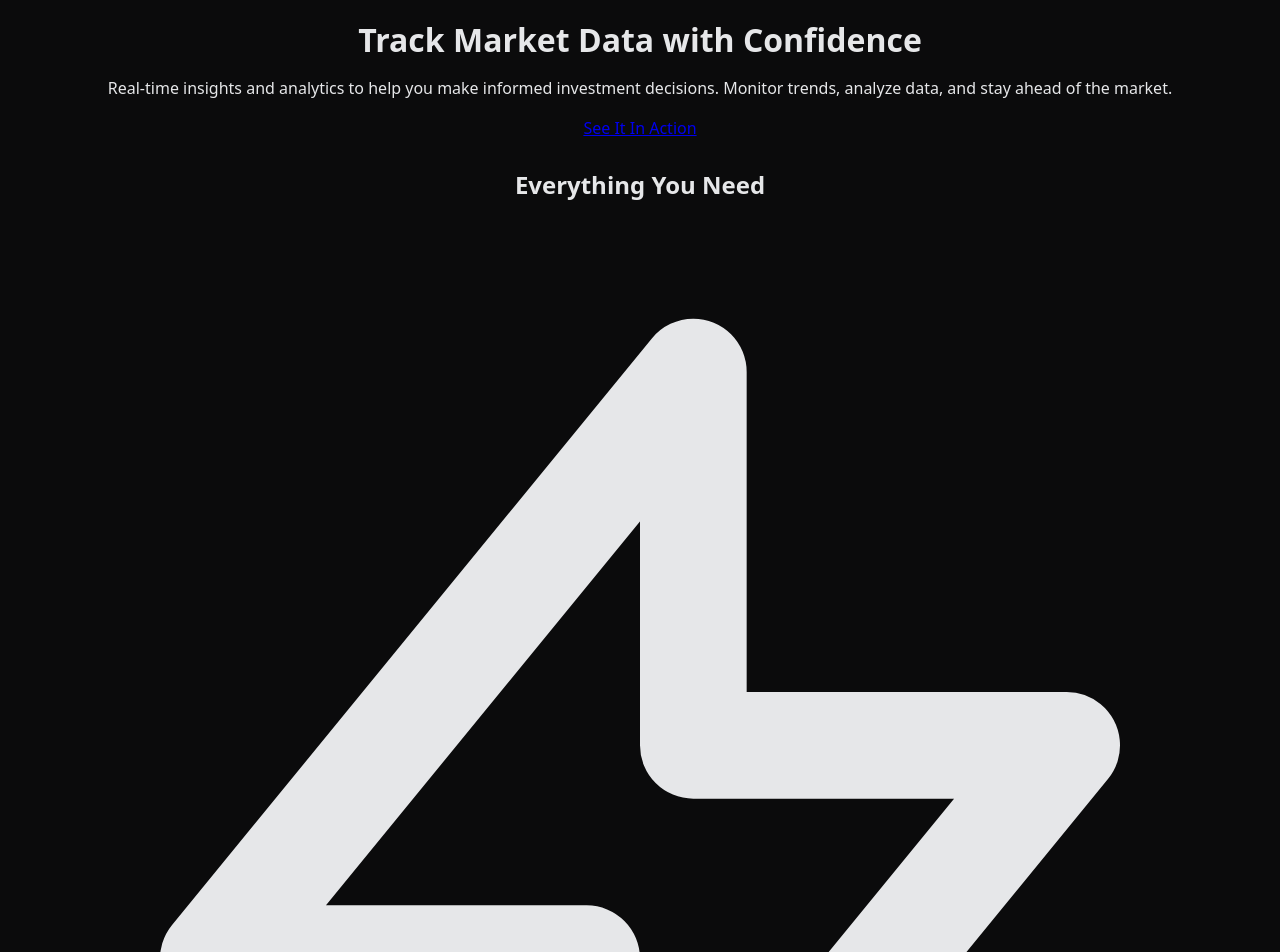
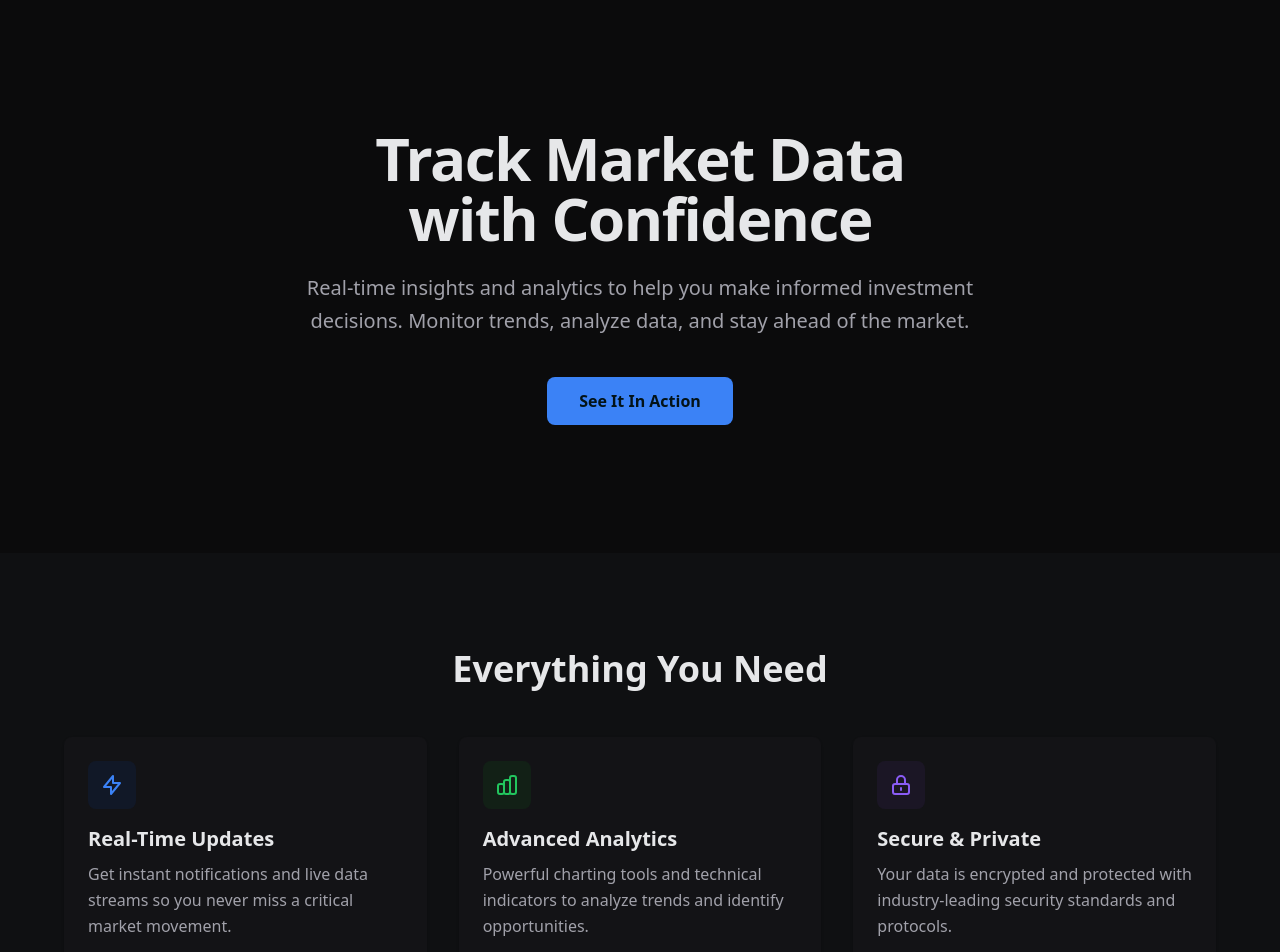
Before and after one commit to workingpleasewait/hayekian-site, a Next.js app: page / in a window 1280 px wide. Shown: the top 952 px of the page. Built offline with nearby package versions, Linux system fonts and the light colour scheme.

Commit message:
feat(tokens): switch landing to semantic tokens; add Tailwind v4 @theme tokens and base; keep minimal deps

```diff
--- a/app/globals.css
+++ b/app/globals.css
@@ -1,62 +1,12 @@
-@tailwind base;
-@tailwind components;
-@tailwind utilities;
-
+@import "tailwindcss";
 @import "./styles/tokens.css";
 
-/* Custom styles leveraging tokens */
+/* Base typography stack */
 html, body {
   padding: 0;
   margin: 0;
   font-family: ui-sans-serif, system-ui, -apple-system, Segoe UI, Roboto, Helvetica, Arial, "Apple Color Emoji", "Segoe UI Emoji";
 }
 
+/* Ensure main is block for SSR */
 main { display: block; }
-
-.container {
-  max-width: 72ch;
-  margin: 0 auto;
-  padding: 2rem 1rem;
-}
-
-h1, h2, h3 { line-height: 1.2; }
-
-h1 { font-size: 2rem; margin-bottom: 0.5rem; }
-h2 { font-size: 1.5rem; margin: 2rem 0 0.75rem; }
-h3 { font-size: 1.125rem; margin: 0.5rem 0; }
-
-p { line-height: 1.6; color: var(--fg); }
-small { color: var(--muted); }
-
-.cards {
-  display: grid;
-  grid-template-columns: repeat(auto-fit, minmax(200px, 1fr));
-  gap: 1rem;
-}
-.card {
-  background: color-mix(in oklab, var(--surface) calc(100% * var(--contrast)), transparent);
-  border: 1px solid rgba(255,255,255,0.08);
-  border-radius: var(--radius);
-  padding: 1rem;
-}
-
-.cta {
-  display: inline-block;
-  background: var(--brand);
-  color: #031318;
-  text-decoration: none;
-  padding: 0.6rem 0.9rem;
-  border-radius: calc(var(--radius) - .25rem);
-}
-
-.proof { display: grid; gap: 1rem; }
-.proof figure { margin: 0; }
-.proof img {
-  width: 100%; height: auto; display: block;
-  border: 1px solid rgba(255,255,255,0.1);
-  background: #fff;
-}
-.figcaption { color: var(--muted); }
-
-.footer { border-top: 1px solid rgba(255,255,255,0.08); margin-top: 2rem; }
-.disclaimer { font-size: 0.9rem; color: var(--muted); }
--- a/app/page.tsx
+++ b/app/page.tsx
@@ -1,20 +1,20 @@
 export default function Page() {
   return (
-    <div className="min-h-screen bg-white text-gray-900">
+    <div className="min-h-screen bg-background text-foreground">
       {/* Hero Section */}
       <header className="px-4 py-16 md:py-24 lg:py-32">
         <div className="mx-auto max-w-4xl text-center">
           <h1 className="text-balance text-4xl font-bold tracking-tight md:text-5xl lg:text-6xl">
             Track Market Data with Confidence
           </h1>
-          <p className="mx-auto mt-6 max-w-2xl text-pretty text-lg leading-relaxed text-gray-600 md:text-xl">
+          <p className="mx-auto mt-6 max-w-2xl text-pretty text-lg leading-relaxed text-muted-foreground md:text-xl">
             Real-time insights and analytics to help you make informed investment decisions. Monitor trends, analyze
             data, and stay ahead of the market.
           </p>
           <div className="mt-10">
             <a
               href="#proof"
-              className="inline-block rounded-lg bg-blue-600 px-8 py-3 text-base font-semibold text-white transition hover:bg-blue-700 focus:outline-none focus:ring-2 focus:ring-blue-600 focus:ring-offset-2"
+              className="inline-block rounded-lg bg-primary-cta px-8 py-3 text-base font-semibold text-primary-foreground transition hover:bg-primary-cta-hover focus:outline-none focus:ring-2 focus:ring-primary-cta focus:ring-offset-2"
             >
               See It In Action
             </a>
@@ -23,16 +23,16 @@ export default function Page() {
       </header>
 
       {/* Features Section */}
-      <section className="bg-gray-50 px-4 py-16 md:py-24" aria-labelledby="features-heading">
+      <section className="bg-muted px-4 py-16 md:py-24" aria-labelledby="features-heading">
         <div className="mx-auto max-w-6xl">
           <h2 id="features-heading" className="text-balance text-center text-3xl font-bold md:text-4xl">
             Everything You Need
           </h2>
           <div className="mt-12 grid gap-8 md:grid-cols-3">
-            <article className="rounded-lg bg-white p-6 shadow-sm">
-              <div className="flex h-12 w-12 items-center justify-center rounded-lg bg-blue-100">
+            <article className="rounded-lg bg-card p-6 shadow-sm">
+              <div className="flex h-12 w-12 items-center justify-center rounded-lg bg-feature-1-bg">
                 <svg
-                  className="h-6 w-6 text-blue-600"
+                  className="h-6 w-6 text-feature-1"
                   fill="none"
                   viewBox="0 0 24 24"
                   stroke="currentColor"
@@ -42,15 +42,15 @@ export default function Page() {
                 </svg>
               </div>
               <h3 className="mt-4 text-xl font-semibold">Real-Time Updates</h3>
-              <p className="mt-2 leading-relaxed text-gray-600">
+              <p className="mt-2 leading-relaxed text-muted-foreground">
                 Get instant notifications and live data streams so you never miss a critical market movement.
               </p>
             </article>
 
-            <article className="rounded-lg bg-white p-6 shadow-sm">
-              <div className="flex h-12 w-12 items-center justify-center rounded-lg bg-green-100">
+            <article className="rounded-lg bg-card p-6 shadow-sm">
+              <div className="flex h-12 w-12 items-center justify-center rounded-lg bg-feature-2-bg">
                 <svg
-                  className="h-6 w-6 text-green-600"
+                  className="h-6 w-6 text-feature-2"
                   fill="none"
                   viewBox="0 0 24 24"
                   stroke="currentColor"
@@ -65,15 +65,15 @@ export default function Page() {
                 </svg>
               </div>
               <h3 className="mt-4 text-xl font-semibold">Advanced Analytics</h3>
-              <p className="mt-2 leading-relaxed text-gray-600">
+              <p className="mt-2 leading-relaxed text-muted-foreground">
                 Powerful charting tools and technical indicators to analyze trends and identify opportunities.
               </p>
             </article>
 
-            <article className="rounded-lg bg-white p-6 shadow-sm">
-              <div className="flex h-12 w-12 items-center justify-center rounded-lg bg-purple-100">
+            <article className="rounded-lg bg-card p-6 shadow-sm">
+              <div className="flex h-12 w-12 items-center justify-center rounded-lg bg-feature-3-bg">
                 <svg
-                  className="h-6 w-6 text-purple-600"
+                  className="h-6 w-6 text-feature-3"
                   fill="none"
                   viewBox="0 0 24 24"
                   stroke="currentColor"
@@ -88,7 +88,7 @@ export default function Page() {
                 </svg>
               </div>
               <h3 className="mt-4 text-xl font-semibold">Secure & Private</h3>
-              <p className="mt-2 leading-relaxed text-gray-600">
+              <p className="mt-2 leading-relaxed text-muted-foreground">
                 Your data is encrypted and protected with industry-leading security standards and protocols.
               </p>
             </article>
@@ -103,24 +103,24 @@ export default function Page() {
             See the Data in Action
           </h2>
           <div className="mt-12 grid gap-8 md:grid-cols-2">
-            <figure className="rounded-lg border border-gray-200 bg-white p-4 shadow-sm">
+            <figure className="rounded-lg border border-border bg-card p-4 shadow-sm">
               <img
                 src="/proof/latest/console_snippet.png"
                 alt="Console interface showing real-time data streams and API responses"
                 className="h-auto w-full rounded"
               />
-              <figcaption className="mt-4 text-center text-sm leading-relaxed text-gray-600">
+              <figcaption className="mt-4 text-center text-sm leading-relaxed text-muted-foreground">
                 Live console output with real-time market data feeds
               </figcaption>
             </figure>
 
-            <figure className="rounded-lg border border-gray-200 bg-white p-4 shadow-sm">
+            <figure className="rounded-lg border border-border bg-card p-4 shadow-sm">
               <img
                 src="/proof/latest/etf_inflow.png"
                 alt="Chart displaying ETF inflow trends and volume analysis"
                 className="h-auto w-full rounded"
               />
-              <figcaption className="mt-4 text-center text-sm leading-relaxed text-gray-600">
+              <figcaption className="mt-4 text-center text-sm leading-relaxed text-muted-foreground">
                 ETF inflow tracking with historical trend analysis
               </figcaption>
             </figure>
@@ -129,14 +129,14 @@ export default function Page() {
       </section>
 
       {/* Pricing Section */}
-      <section className="bg-gray-50 px-4 py-16 md:py-24" aria-labelledby="pricing-heading">
+      <section className="bg-muted px-4 py-16 md:py-24" aria-labelledby="pricing-heading">
         <div className="mx-auto max-w-4xl text-center">
           <h2 id="pricing-heading" className="text-balance text-3xl font-bold md:text-4xl">
             Pricing
           </h2>
-          <div className="mt-12 rounded-lg border-2 border-dashed border-gray-300 bg-white px-8 py-16">
-            <p className="text-2xl font-semibold text-gray-900">Coming Soon</p>
-            <p className="mt-4 leading-relaxed text-gray-600">
+          <div className="mt-12 rounded-lg border-2 border-dashed border-border bg-card px-8 py-16">
+            <p className="text-2xl font-semibold">Coming Soon</p>
+            <p className="mt-4 leading-relaxed text-muted-foreground">
               We're finalizing our pricing plans. Check back soon for updates.
             </p>
           </div>
@@ -214,17 +214,17 @@ export default function Page() {
       </section>
 
       {/* Footer */}
-      <footer className="border-t border-gray-200 bg-gray-50 px-4 py-12">
+      <footer className="border-t border-border bg-muted px-4 py-12">
         <div className="mx-auto max-w-6xl">
           <div className="text-center">
-            <p className="text-sm leading-relaxed text-gray-600">
+            <p className="text-sm leading-relaxed text-muted-foreground">
               <strong>Educational Disclaimer:</strong> This platform provides market data and analytics for
               informational and educational purposes only. It is not intended as financial advice, investment
               recommendations, or an offer to buy or sell securities. Always conduct your own research and consult with
               a qualified financial advisor before making investment decisions. Past performance does not guarantee
               future results.
             </p>
-            <p className="mt-6 text-sm text-gray-500">
+            <p className="mt-6 text-sm text-muted-foreground">
               © {new Date().getFullYear()} Market Data Tracker. All rights reserved.
             </p>
           </div>
--- a/app/styles/tokens.css
+++ b/app/styles/tokens.css
@@ -1,91 +1,52 @@
-:root {
-  /* palette */
-  --bg: #0b0b0c;         /* page background (near-black) */
-  --fg: #e6e7e9;         /* primary foreground */
-  --muted: #a1a1aa;      /* subtext */
-  --brand: #0ea5e9;      /* accent (cool cyan) */
-  --surface: #131316;    /* cards/sections */
+@theme {
+  /* Core surface + text */
+  --color-background: #ffffff;
+  --color-foreground: #111827;          /* gray-900 */
+  --color-muted-foreground: #6b7280;    /* gray-500 */
 
-  /* radius */
-  --radius-sm: .5rem;
-  --radius-md: 1rem;
-  --radius-lg: 1.25rem;
-  --radius-xl: 1.75rem;
+  /* Cards + borders */
+  --color-card: #ffffff;
+  --color-border: #e5e7eb;              /* gray-200 */
+  --color-muted: #f9fafb;               /* subtle bg (gray-50) */
 
-  /* spacing scale (base = 1rem) */
-  --space-1: .25rem;
-  --space-2: .5rem;
-  --space-3: .75rem;
-  --space-4: 1rem;
-  --space-6: 1.5rem;
-  --space-8: 2rem;
+  /* CTA + accents */
+  --color-primary-cta: #2563eb;         /* blue-600 */
+  --color-primary-cta-hover: #1d4ed8;   /* blue-700 */
+  --color-primary-foreground: #ffffff;
 
-  /* typography (fluid ramp via clamp) */
-  --step--1: clamp(0.9rem, 0.85rem + 0.2vw, 1.0rem);
-  --step-0:  clamp(1.0rem, 0.95rem + 0.35vw, 1.125rem);
-  --step-1:  clamp(1.25rem, 1.1rem + 0.6vw, 1.5rem);
-  --step-2:  clamp(1.56rem, 1.35rem + 0.85vw, 1.88rem);
-  --step-3:  clamp(1.95rem, 1.6rem + 1.1vw, 2.4rem);
-
-  /* motion */
-  --ease-out: cubic-bezier(.16,1,.3,1);
-  --dur-1: 120ms;
-
-  /* global look controls (knobs will modify these) */
-  --scale: 1;                /* typography/spacing multiplier */
-  --density: 1;              /* vertical rhythm; 0.9=compact, 1.1=airy */
-  --radius: var(--radius-lg);
-  --contrast: 1;             /* 0.95=lo, 1=default, 1.05=hi */
+  /* Feature accent colors */
+  --color-feature-1: #2563eb;           /* blue-600 */
+  --color-feature-1-bg: #dbeafe;        /* blue-100 */
+  --color-feature-2: #16a34a;           /* green-600 */
+  --color-feature-2-bg: #dcfce7;        /* green-100 */
+  --color-feature-3: #7c3aed;           /* violet-600 */
+  --color-feature-3-bg: #ede9fe;        /* violet-100 */
 }
 
-/* Desktop defaults (override) */
-@media (min-width: 1024px) {
-  :root {
-    --scale: 1.04;
-    --density: 0.96;
+@media (prefers-color-scheme: dark) {
+  @theme {
+    --color-background: #0b0b0c;
+    --color-foreground: #e6e7e9;
+    --color-muted-foreground: #a1a1aa;
+
+    --color-card: #131316;
+    --color-border: #26272b;
+    --color-muted: #0f1012;
+
+    --color-primary-cta: #3b82f6;       /* blue-500 */
+    --color-primary-cta-hover: #2563eb; /* blue-600 */
+    --color-primary-foreground: #031318;
+
+    --color-feature-1: #3b82f6;
+    --color-feature-1-bg: #111827;
+    --color-feature-2: #22c55e;
+    --color-feature-2-bg: #122016;
+    --color-feature-3: #8b5cf6;
+    --color-feature-3-bg: #1b1625;
   }
 }
 
-/* Dark/Light optional theme hooks */
-:root.theme-dark { }
-:root.theme-light {
-  --bg: #ffffff;
-  --fg: #0c0c0d;
-  --muted: #5f6065;
-  --surface: #f6f7f9;
+@layer base {
+  * { @apply border-border; }
+  body { @apply bg-background text-foreground; }
 }
-
-/* Base document colors */
-html, body {
-  background: var(--bg);
-  color: var(--fg);
-}
-
-/* Type helpers */
-.h1 { font-size: calc(var(--step-2) * var(--scale)); line-height: 1.15; }
-.h2 { font-size: calc(var(--step-1) * var(--scale)); line-height: 1.2; }
-.lead { font-size: calc(var(--step-0) * var(--scale)); opacity: .9; }
-
-.card {
-  background: color-mix(in oklab, var(--surface) calc(100% * var(--contrast)), transparent);
-  border-radius: var(--radius);
-  padding: calc(var(--space-6) * var(--density));
-  box-shadow: 0 1px 0 rgba(0,0,0,.6), 0 8px 24px rgba(0,0,0,.35);
-}
-
-/* Buttons (base) */
-.btn {
-  display: inline-flex; align-items: center; justify-content: center;
-  gap: .5rem;
-  padding: calc(.625rem * var(--density)) calc(1rem * var(--density));
-  border-radius: calc(var(--radius) - .25rem);
-  transition: transform var(--dur-1) var(--ease-out), opacity var(--dur-1) var(--ease-out);
-  font-size: calc(0.95rem * var(--scale));
-  border: 1px solid color-mix(in oklab, var(--brand) 35%, transparent);
-}
-.btn-primary {
-  background: var(--brand);
-  color: #031318;
-}
-.btn:hover { transform: translateY(-1px); }
-.btn:focus-visible { outline: 2px solid var(--brand); outline-offset: 2px; }
```
Also changed, not shown: 1 other file (tests, documents, lock files or other folders).
